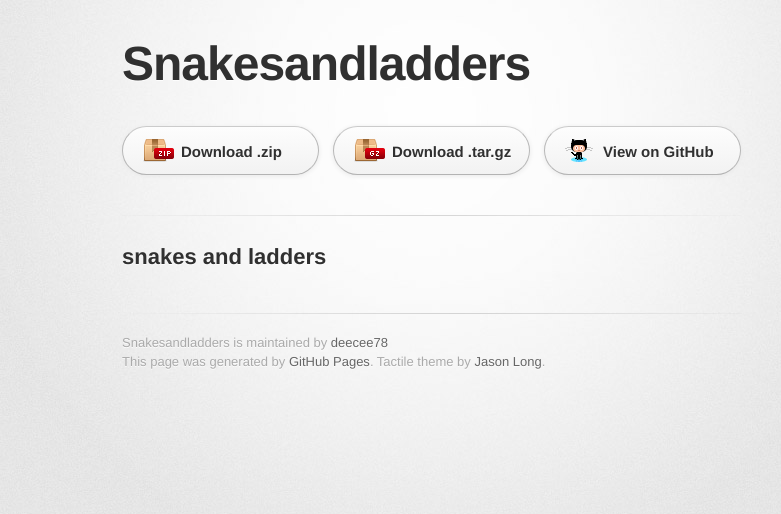
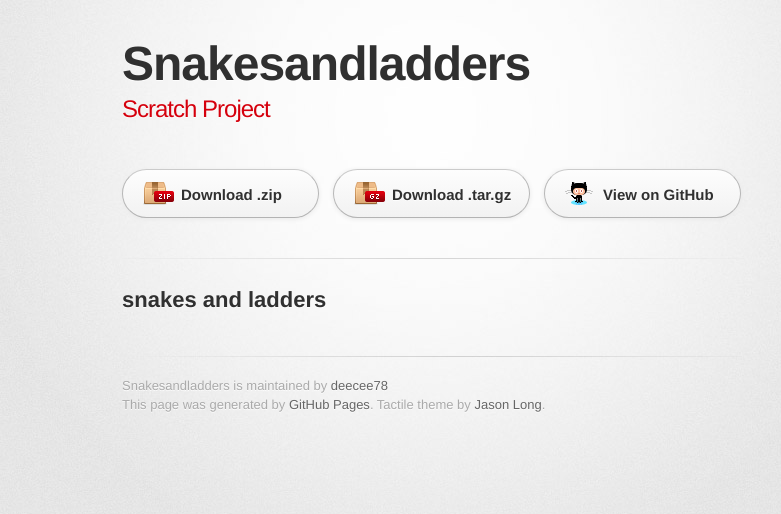
Before and after one commit to deecee78/scratch-projects, a plain HTML site: page index.html in a window 1280 px wide. Shown: the whole page, without its empty margins (208-989 px from the left). Drawn offline with Linux system fonts and the light colour scheme; a web font is replaced by a local one.

Commit message:
update index.html

```diff
--- a/index.html
+++ b/index.html
@@ -19,7 +19,7 @@
 
         <header>
           <h1>Snakesandladders</h1>
-          <h2></h2>
+          <h2><p><a href="https://scratch.mit.edu/projects/48933652/#player">Scratch Project</a></p></h2>
         </header>
 
         <section id="downloads" class="clearfix">
```
